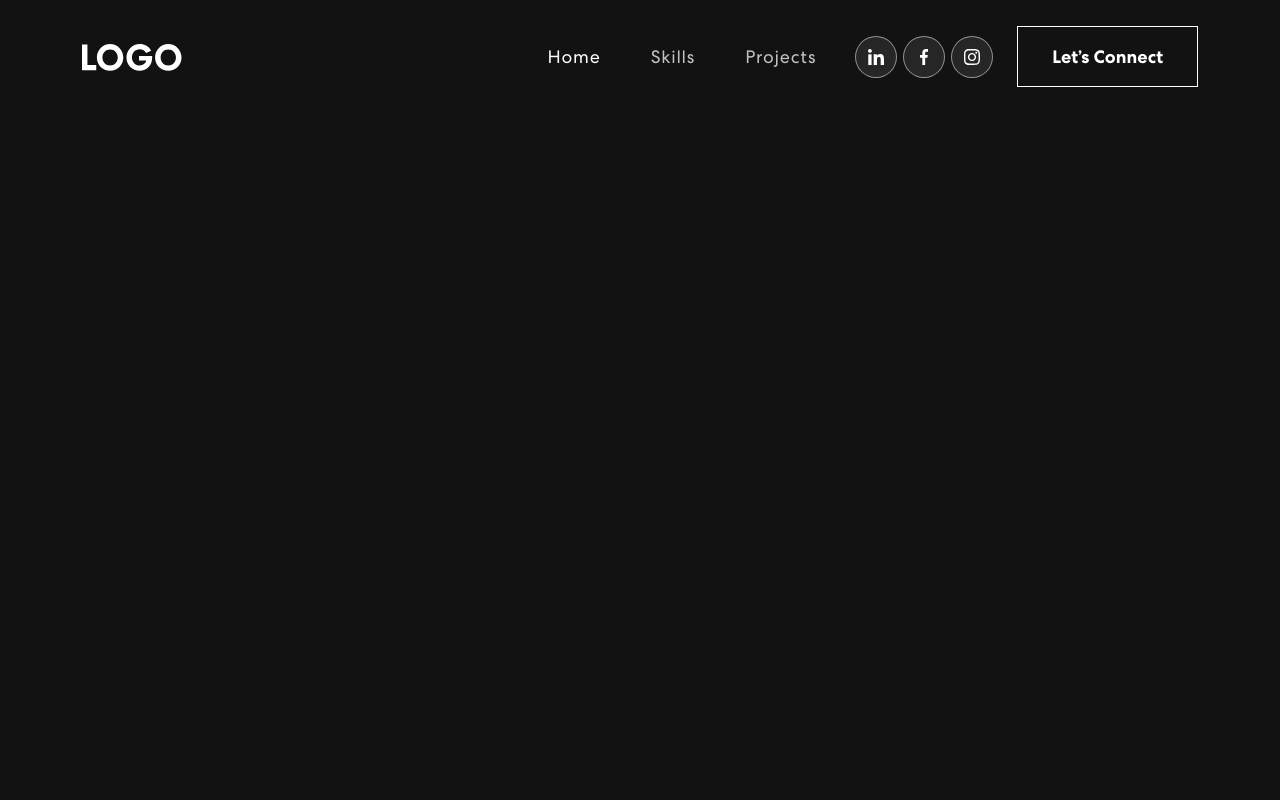
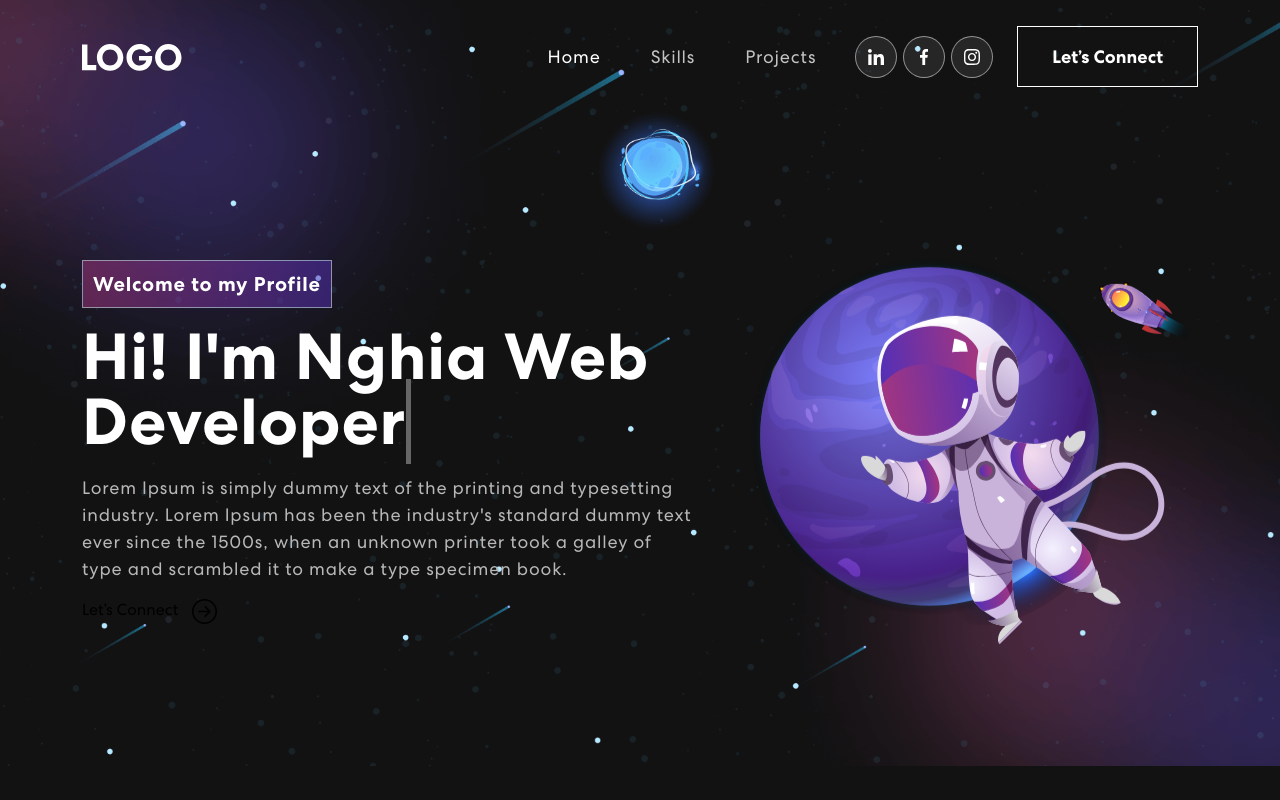
Before and after one commit to TruongTanNghia/My-Profile, a React (Create React App) app: page / in a window 1280 px wide. Built offline with nearby package versions, Linux system fonts and the light colour scheme.

Commit message:
Banner #1

```diff
--- a/package.json
+++ b/package.json
@@ -7,9 +7,12 @@
     "@testing-library/react": "^13.4.0",
     "@testing-library/user-event": "^13.5.0",
     "bootstrap": "^5.3.1",
+    "bootstrap-icons": "^1.10.5",
     "react": "^18.2.0",
     "react-bootstrap": "^2.8.0",
+    "react-bootstrap-icons": "^1.10.3",
     "react-dom": "^18.2.0",
+    "react-on-screen": "^2.1.1",
     "react-router-dom": "^6.15.0",
     "react-router-hash-link": "^2.4.3",
     "react-scripts": "5.0.1",
--- a/src/App.css
+++ b/src/App.css
@@ -229,3 +229,74 @@
 nav.navbar .navbar-toggler[aria-expanded="true"] .navbar-toggler-icon {
 	border-color: transparent;
 }
+
+/* Banner CSS */
+.banner {
+  margin: 0;
+  padding: 260px 0 100px 0;
+  background-image: url(./assets/img/banner-bg.png);
+  background-position: top center;
+  background-size: cover;
+  background-repeat: no-repeat;
+}
+
+.banner .tagline {
+  font-weight: 700;
+  letter-spacing: 0.8px;
+  padding: 8px 10px;
+  background: linear-gradient(90.21deg, rgba(170 ,54 ,124 ,0.5) -5.91%, rgba(74, 47, 189, 0.5)111.58%);
+  border: 1px solid rgba(212, 255, 246, 0.5);
+  font-size: 20px;
+  margin-bottom: 16px;
+  display: inline-block;
+}
+.banner h1 {
+  font-size: 65px;
+  font-weight: 700;
+  letter-spacing: 0.8px;
+  line-height: 1;
+  margin-bottom: 20px;
+  display: block;
+}
+.banner p {
+  color: #B8B8B8;
+  font-size: 18px;
+  letter-spacing: 0.8px;
+  line-height: 1.5em;
+  width: 96%;
+}
+.banner .button {
+  color: #ffffff;
+  font-weight: 700;
+  font-size: 20px;
+  margin-top: 60px;
+  letter-spacing: 0.8px;
+  display: flex;
+  align-items: center;
+}
+.banner button svg {
+  font-size: 25px;
+  margin-left: 10px;
+  transition: 0.3s ease-in-out;
+}
+.banner button:hover svg {
+  margin-left: 25px;
+}
+.banner img {
+  animation: updown 3s linear infinite;
+}
+
+@keyframes updown {
+  0% {
+      transform: translateY(-20px);
+  }
+  50% {
+      transform: translateY(20px);
+  }
+  100% {
+      transform: translateY(-20px);
+  }
+}
+.txt-rotate > .wrap {
+border-right: 0.08em solid #666;
+}
--- a/src/App.js
+++ b/src/App.js
@@ -1,13 +1,14 @@
 import logo from './logo.svg';
 import './App.css';
 import { NavBar } from './components/NavBar';
+import { Banner } from "./components/Banner";
 import 'bootstrap/dist/css/bootstrap.min.css';
 
 function App() {
   return (
     <div className="App">
       <NavBar />
-      {/* <Banner /> */}
+      <Banner />
     </div>
   );
 }
--- /dev/null
+++ b/src/components/Banner.js
@@ -0,0 +1,72 @@
+import { useState, useEffect } from "react";
+import {Container, Row, Col} from "react-bootstrap";
+import { ArrowRightCircle } from 'react-bootstrap-icons';
+import headerImg from "../assets/img/header-img.svg";
+import TrackVisibility from 'react-on-screen'
+// import 'animate.css';
+
+export const Banner = () => {
+    const [loopNum, setLoopNum] = useState(0);
+    const [isDeleting, setIsDeleting] = useState(false);
+    const toRotate = [ "Web Developer", "Web Designer", "UI/UX Designer"];
+    const [text, setText] = useState('');
+    const [delta, setDelta] = useState(300 - Math.random() * 100);
+    const period = 2000;
+
+    useEffect(() => {
+        let ticker = setInterval(() => {
+            tick();
+        }, delta)
+
+        return () => { clearInterval(ticker)};
+    }, [text])
+
+    const tick = () => {
+        let i = loopNum % toRotate.length;
+        let fullText = toRotate[i];
+        let updatedText = isDeleting ? fullText.substring(0, text.length - 1) : fullText.substring(0, text.length + 1 );
+
+        setText(updatedText);
+
+        if (isDeleting) {
+            setDelta(prevDelta => prevDelta /2)
+        }
+
+        if (!isDeleting && updatedText === fullText) {
+            setIsDeleting(true);
+            setDelta(period);
+        } else if(isDeleting && updatedText === '') {
+            setIsDeleting(false);
+            setLoopNum(loopNum + 1);
+            setDelta(500);
+        }
+    }
+
+    return (
+<section className="banner" id="home">
+      <Container>
+        <Row className="aligh-items-center">
+          <Col xs={12} md={6} xl={7}>
+            <TrackVisibility>
+              {({ isVisible }) =>
+              <div className={isVisible ? "animate__animated animate__fadeIn" : ""}>
+                <span className="tagline">Welcome to my Profile</span>
+                <h1>{`Hi! I'm Nghia`} <span className="txt-rotate" dataPeriod="1000" data-rotate='[ "Web Developer", "Web Designer", "UI/UX Designer" ]'><span className="wrap">{text}</span></span></h1>
+                  <p>Lorem Ipsum is simply dummy text of the printing and typesetting industry. Lorem Ipsum has been the industry's standard dummy text ever since the 1500s, when an unknown printer took a galley of type and scrambled it to make a type specimen book.</p>
+                  <button onClick={() => console.log('connect')}>Let’s Connect <ArrowRightCircle size={25} /></button>
+              </div>}
+            </TrackVisibility>
+          </Col>
+          <Col xs={12} md={6} xl={5}>
+            <TrackVisibility>
+              {({ isVisible }) =>
+                <div className={isVisible ? "animate__animated animate__zoomIn" : ""}>
+                  <img src={headerImg} alt="Header Img"/>
+                </div>}
+            </TrackVisibility>
+          </Col>
+        </Row>
+      </Container>
+    </section>
+  )
+}
```
Also changed, not shown: 1 other file (tests, documents, lock files or other folders).
